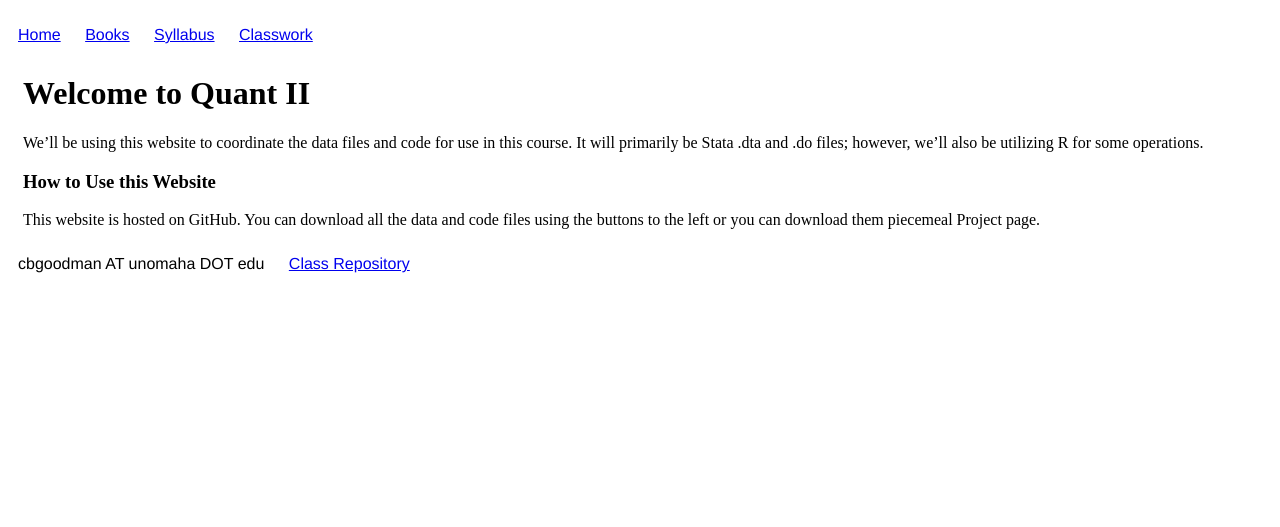
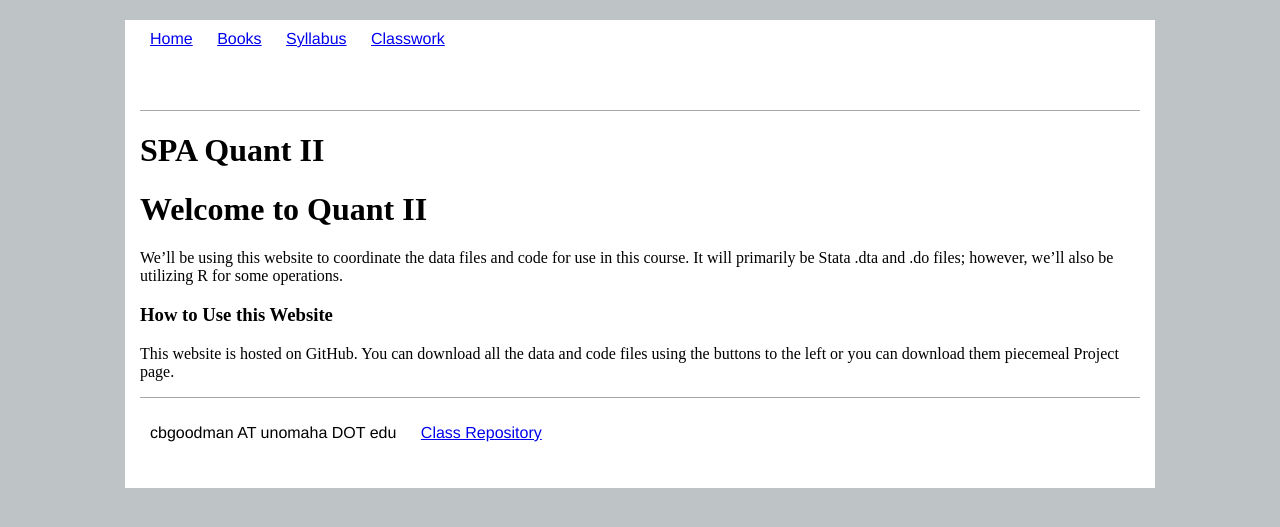
Before and after one commit to cbgoodman/uno-spa-quant-ii, a Jekyll site: the page built from index.md, in a window 1280 px wide. Shown: the top 527 px of the page. Built offline with Jekyll 4.4.1, drawn with Linux system fonts in a browser that asks for light colours.

Commit message:
Update default.html

```diff
--- a/_layouts/default.html
+++ b/_layouts/default.html
@@ -1,13 +1,15 @@
 {% include head.html %}
-
-{% include nav.html %}
-
-			<div class="container">
-
-			{{ content }}
-
-			</div><!-- /.container -->
-
-{% include footer.html %}
-
+<body class="lesson">
+	<div class="container card">
+		<div class="banner">
+			{% include nav.html %}
+		</div>
+	<div class="content">
+		<h1>{{ page.title }}</h1>
+		{{ content }}
+	</div>
+	<div class="footer">
+	{% include footer.html %}
+	</div>
+	</div>
 {% include foot.html %}
```
